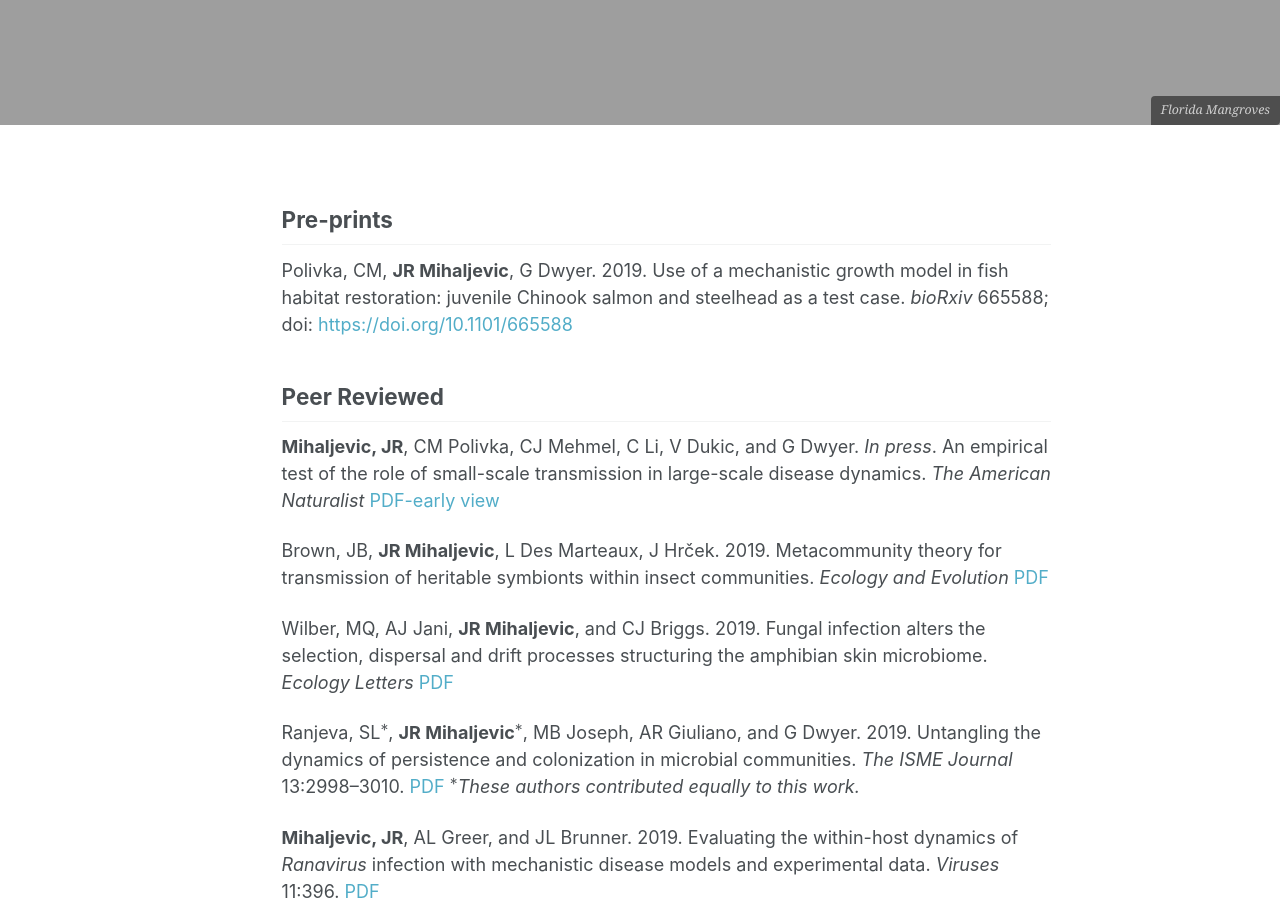
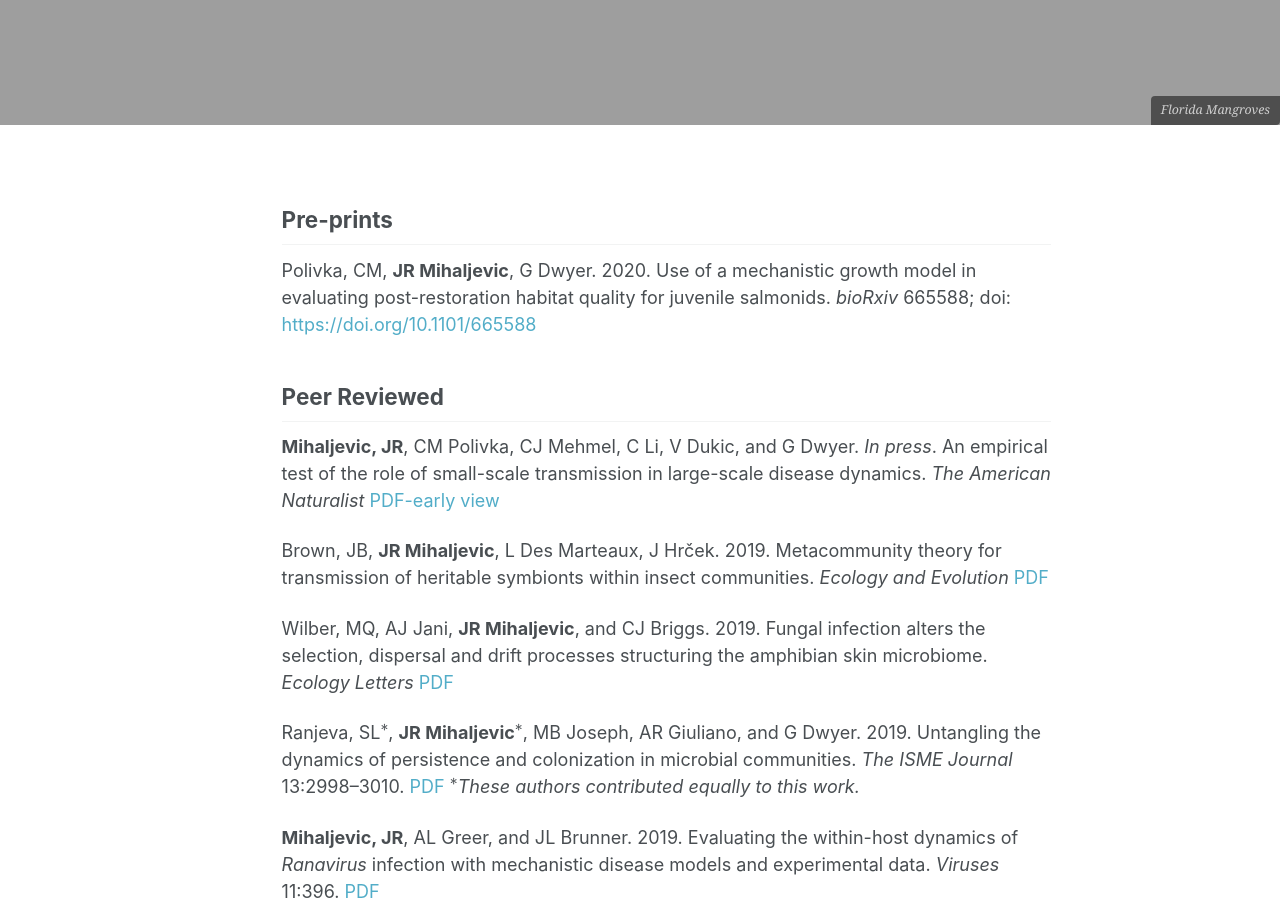
Before and after one commit to jrmihalj/jrmihalj.github.io, a Jekyll site: the page built from _pages/pubs.md, in a window 1280 px wide and 900 px high, scrolled down 917 px. Built offline with Jekyll 4.4.1, drawn with Linux system fonts in a browser that asks for light colours; formulas are drawn with MathJax 3; our own code applies the rules of GitHub Pages for plain Markdown files.

Commit message:
updated pre-print title, date

```diff
--- a/_pages/pubs.md
+++ b/_pages/pubs.md
@@ -10,7 +10,7 @@
 
 ## Pre-prints
 
-Polivka, CM, **JR Mihaljevic**, G Dwyer. 2019. Use of a mechanistic growth model in fish habitat restoration: juvenile Chinook salmon and steelhead as a test case. *bioRxiv* 665588; doi: [https://doi.org/10.1101/665588](https://doi.org/10.1101/665588){:target="_blank"}
+Polivka, CM, **JR Mihaljevic**, G Dwyer. 2020. Use of a mechanistic growth model in evaluating post-restoration habitat quality for juvenile salmonids. *bioRxiv* 665588; doi: [https://doi.org/10.1101/665588](https://doi.org/10.1101/665588){:target="_blank"}
 
 
 ## Peer Reviewed
```
